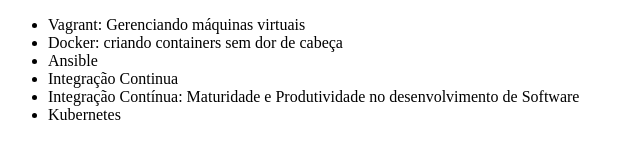
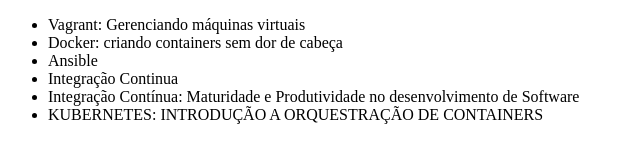
Before and after one commit to alessandra-carvalho/alura-git, a plain HTML site: page index.html in a window 1280 px wide. Shown: the whole page, without its empty margins (0-640 px from the left). Drawn offline with Linux system fonts and the light colour scheme.

Commit message:
Alterando o nome do curso de Kubernetes

```diff
--- a/index.html
+++ b/index.html
@@ -11,7 +11,7 @@
         <li>Ansible</li>
         <li>Integração Continua</li>
 		<li>Integração Contínua: Maturidade e Produtividade no desenvolvimento de Software</li>
-		<li>Kubernetes</li>
+		<li>KUBERNETES: INTRODUÇÃO A ORQUESTRAÇÃO DE CONTAINERS</li>
     </ul>
 </body>
 </html>
```
